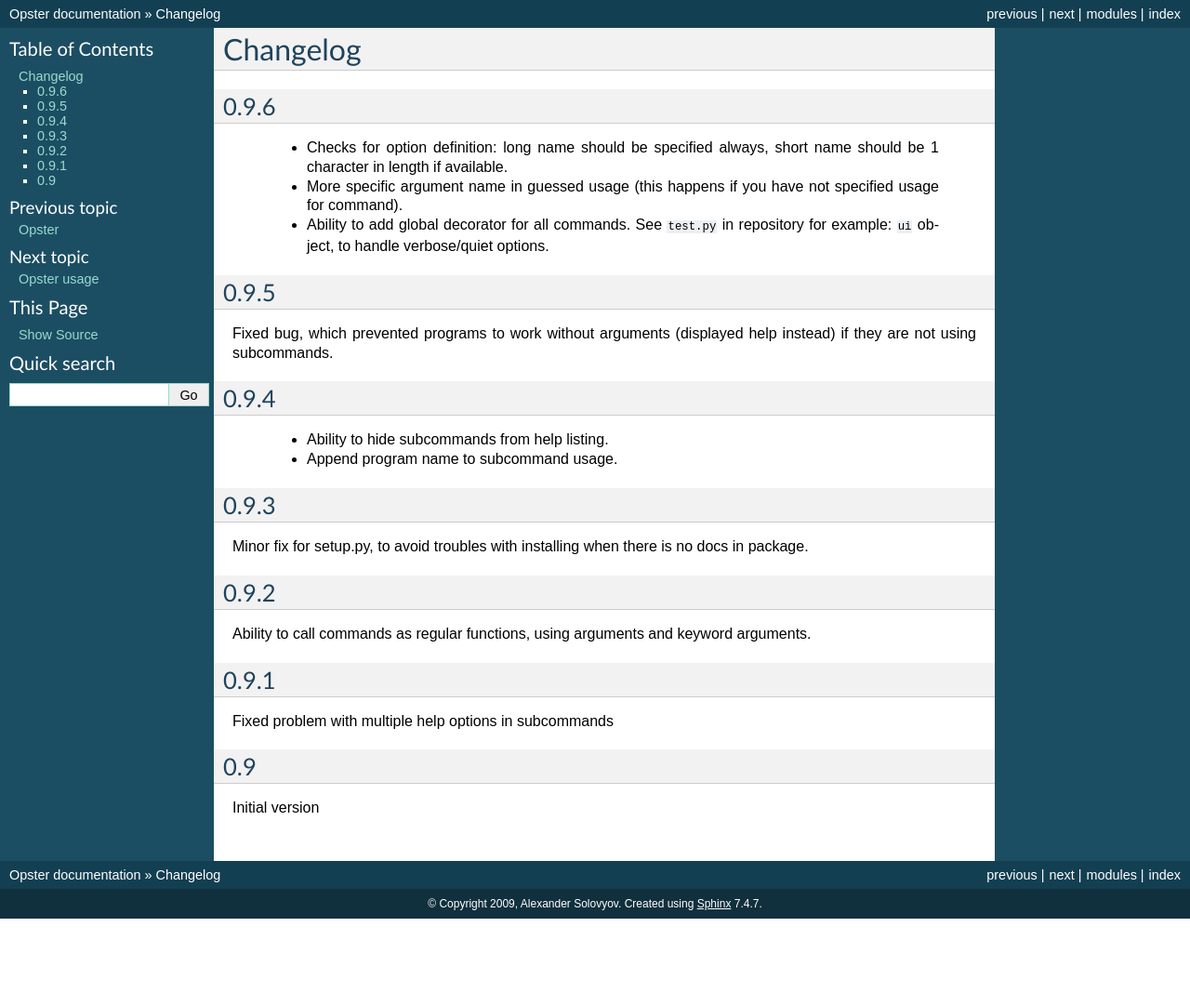
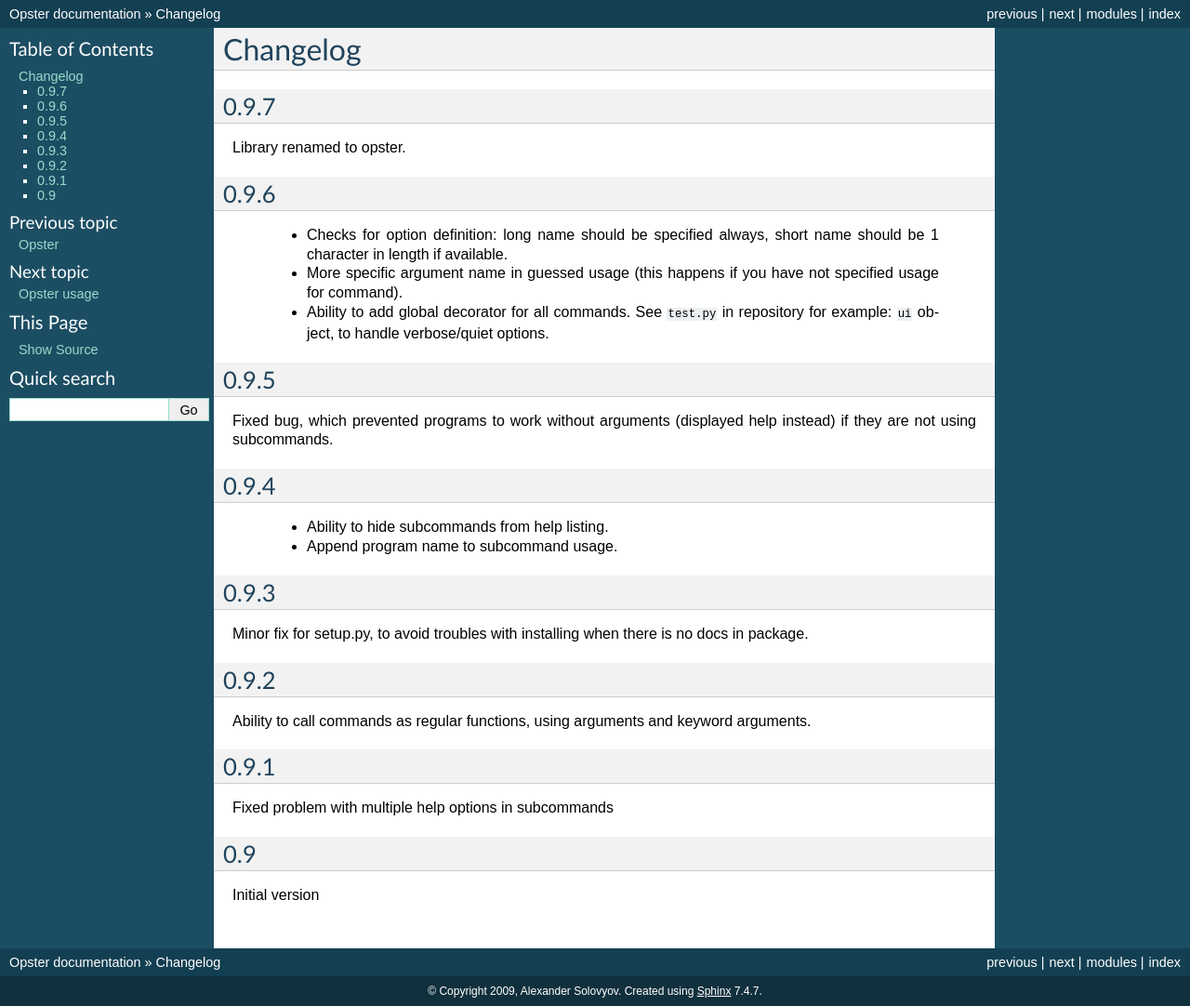
Before and after one commit to piranha/opster, a Sphinx documentation site: the page built from docs/changelog.rst, in a window 1280 px wide. Shown: the whole page at 93% size. Built offline with Sphinx 7.4.7, drawn with Linux system fonts in a browser that asks for light colours; the version number could not be read and is left out; before the commit the page ends 988 px from its top, so only the background shows below that.

Commit message:
release 0.9.7

```diff
--- a/docs/changelog.rst
+++ b/docs/changelog.rst
@@ -1,5 +1,9 @@
 Changelog
 ---------
+
+0.9.7
+~~~~~
+Library renamed to opster.
 
 0.9.6
 ~~~~~
--- a/opster.py
+++ b/opster.py
@@ -6,7 +6,7 @@
 from itertools import imap
 
 __all__ = ['command', 'dispatch']
-__version__ = '0.9.6'
+__version__ = '0.9.7'
 __author__ = 'Alexander Solovyov'
 __email__ = 'piranha@piranha.org.ua'
 
```
